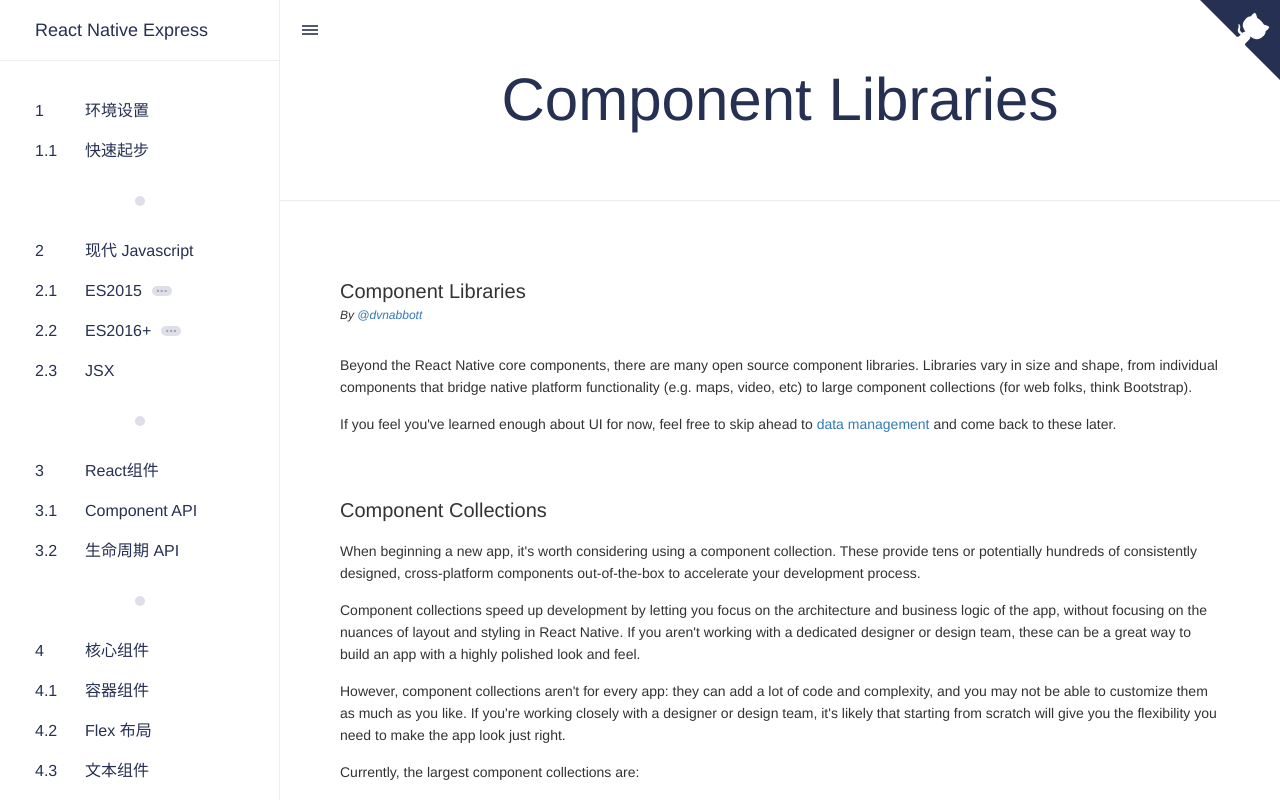
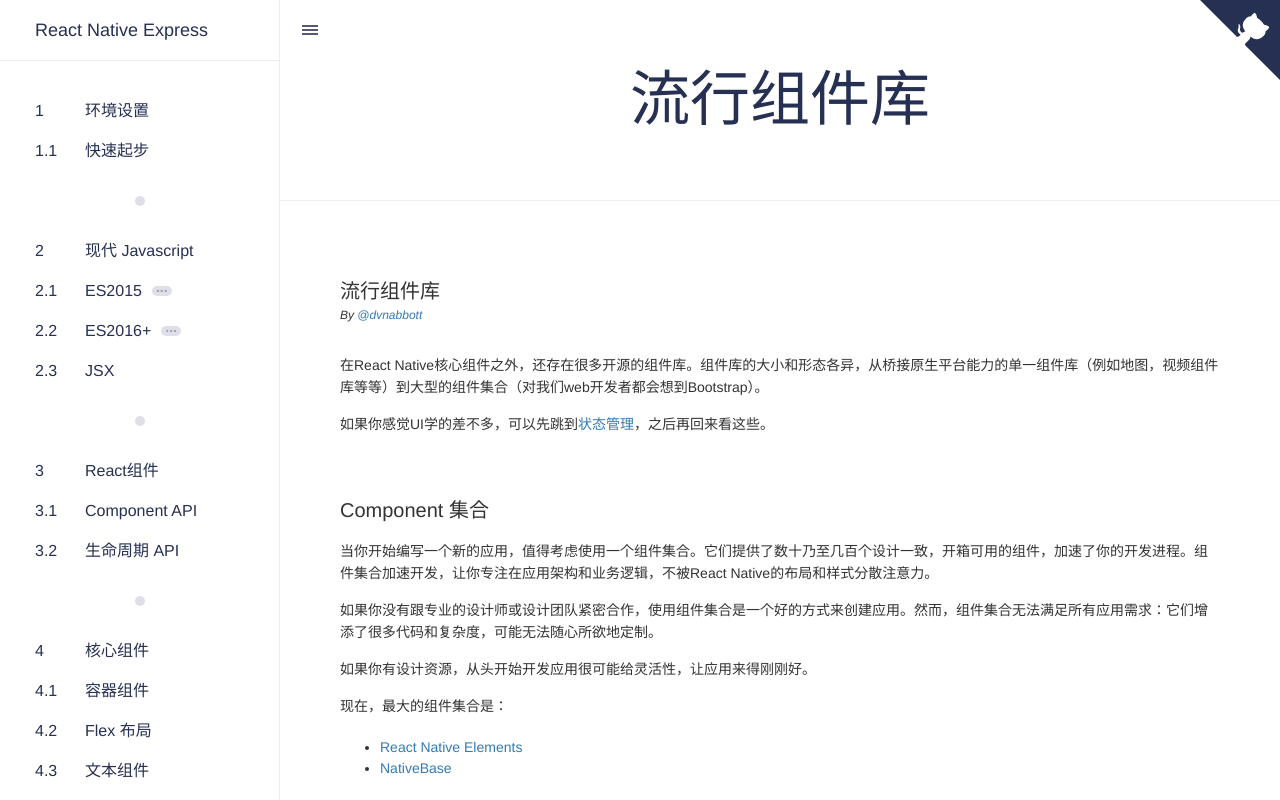
Before and after one commit to cnscorpions/react-native-express-cn, a Next.js app: page /component_libraries in a window 1280 px wide. Built offline with nearby package versions, Linux system fonts and the light colour scheme; no server answers.

Commit message:
状态管理:white_check_mark:

```diff
--- a/src/pages/component_libraries.mdx
+++ b/src/pages/component_libraries.mdx
@@ -1,19 +1,18 @@
 import GithubRepositoryLink from '../components/GithubRepositoryLink'
 
+在React Native核心组件之外，还存在很多开源的组件库。组件库的大小和形态各异，从桥接原生平台能力的单一组件库（例如地图，视频组件库等等）到大型的组件集合（对我们web开发者都会想到Bootstrap）。
 
-Beyond the React Native core components, there are many open source component libraries. Libraries vary in size and shape, from individual components that bridge native platform functionality (e.g. maps, video, etc) to large component collections (for web folks, think Bootstrap).
+如果你感觉UI学的差不多，可以先跳到[状态管理](data)，之后再回来看这些。
 
-If you feel you've learned enough about UI for now, feel free to skip ahead to [data management](data) and come back to these later.
+# Component 集合
 
-# Component Collections
+当你开始编写一个新的应用，值得考虑使用一个组件集合。它们提供了数十乃至几百个设计一致，开箱可用的组件，加速了你的开发进程。组件集合加速开发，让你专注在应用架构和业务逻辑，不被React Native的布局和样式分散注意力。
 
-When beginning a new app, it's worth considering using a component collection. These provide tens or potentially hundreds of consistently designed, cross-platform components out-of-the-box to accelerate your development process.
+如果你没有跟专业的设计师或设计团队紧密合作，使用组件集合是一个好的方式来创建应用。然而，组件集合无法满足所有应用需求：它们增添了很多代码和复杂度，可能无法随心所欲地定制。
 
-Component collections speed up development by letting you focus on the architecture and business logic of the app, without focusing on the nuances of layout and styling in React Native. If you aren't working with a dedicated designer or design team, these can be a great way to build an app with a highly polished look and feel.
+如果你有设计资源，从头开始开发应用很可能给灵活性，让应用来得刚刚好。
 
-However, component collections aren't for every app: they can add a lot of code and complexity, and you may not be able to customize them as much as you like. If you're working closely with a designer or design team, it's likely that starting from scratch will give you the flexibility you need to make the app look just right.
-
-Currently, the largest component collections are:
+现在，最大的组件集合是：
 
 - <GithubRepositoryLink
     user={'react-native-community'}
--- a/src/utils/Sections.js
+++ b/src/utils/Sections.js
@@ -169,7 +169,7 @@
 
   {
     depth: 0,
-    title: 'Component Libraries',
+    title: '流行组件库',
     slug: 'component_libraries',
     componentName: 'ComponentLibraries',
   },
@@ -177,7 +177,7 @@
   // {depth: 2, title: 'Themes', slug: 'shoutem_ui_theme', componentName: 'ShoutemUITheme', fullTitle: 'Shoutem Themes'},
   // {depth: 2, title: 'Animation', slug: 'shoutem_ui_animation', componentName: 'ShoutemUIAnimation', fullTitle: 'Shoutem Animation'},
 
-  { depth: 0, title: 'Data Management', slug: 'data', componentName: 'Data' },
+  { depth: 0, title: '状态管理', slug: 'data', componentName: 'Data' },
   {
     depth: 1,
     title: 'Component State',
```
Also changed, not shown: src/pages/data.mdx (+14 -9 lines), 1 other file (tests, documents, lock files or other folders).
